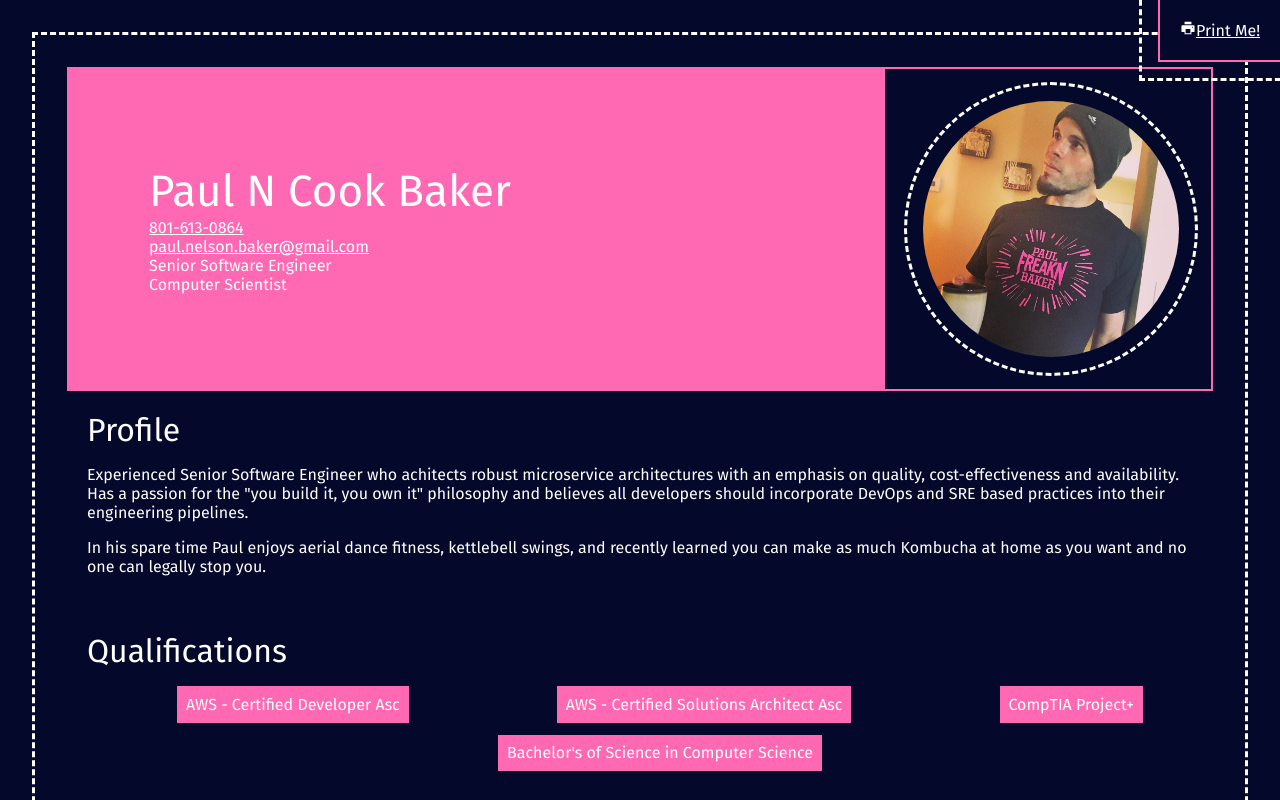
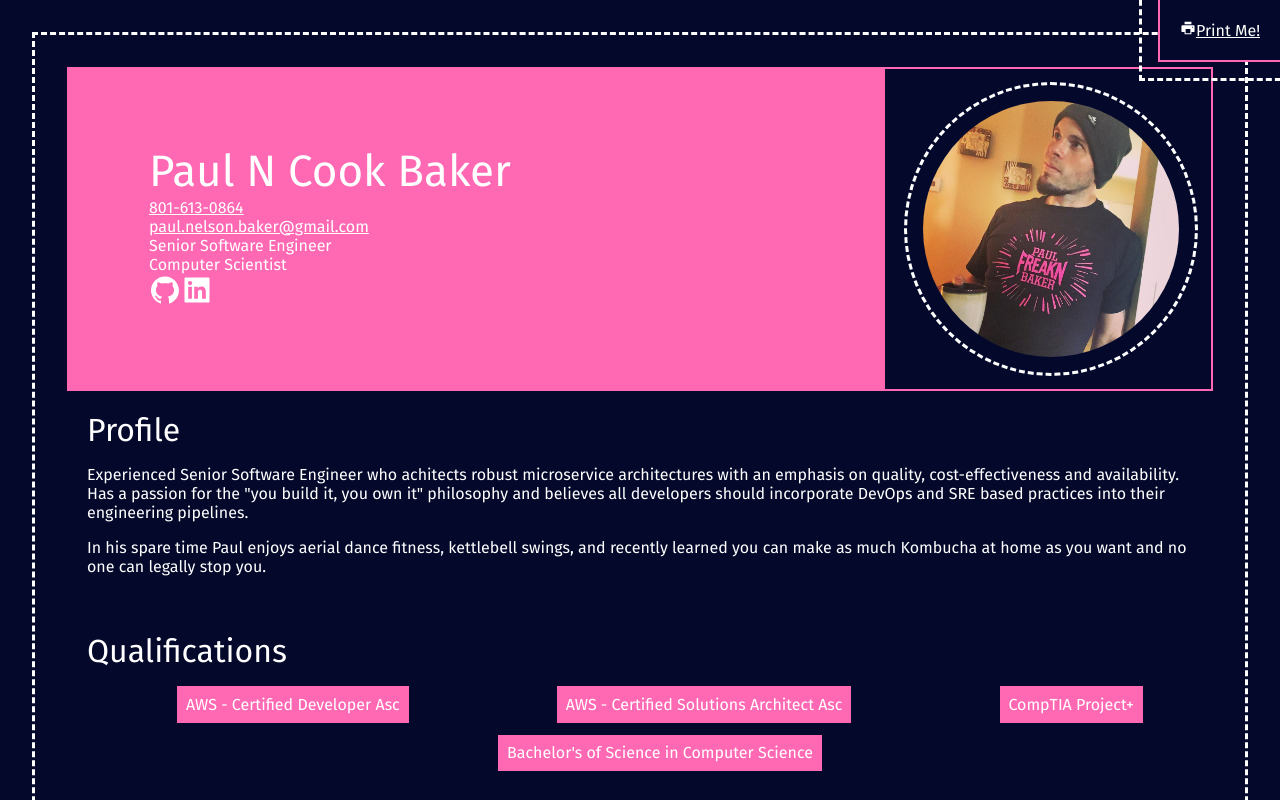
Before and after one commit to niko-dunixi/react-resume, a React (Create React App) app: page / in a window 1280 px wide. Shown: the top 800 px of the page. Built offline with nearby package versions, Linux system fonts and the light colour scheme.

Commit message:
feat: adding socials to resume

```diff
--- a/package.json
+++ b/package.json
@@ -12,7 +12,7 @@
     "@types/react-dom": "^18.0.5",
     "react": "^18.1.0",
     "react-dom": "^18.1.0",
-    "react-icons": "^4.3.1",
+    "react-icons": "^4.6.0",
     "react-scripts": "5.0.1",
     "string-hash": "^1.1.3",
     "typescript": "^4.6.4",
--- a/src/App.css
+++ b/src/App.css
@@ -255,6 +255,11 @@
   border-radius: 50%;
 }
 
+.resume-socials {
+  display: flex;
+  font-size: 2em;
+}
+
 .resume-section {
   padding: 1.25em;
 
--- a/src/App.tsx
+++ b/src/App.tsx
@@ -9,6 +9,7 @@ import Section from "./Section";
 import selfie from "./images/profile.jpg";
 import StyleControls from "./StyleControls";
 import stringHash from "string-hash";
+import { AiFillGithub, AiFillLinkedin } from 'react-icons/ai';
 
 const workexp: Array<WorkExperienceProps> = [
   {
@@ -167,6 +168,10 @@ function App() {
             </div>
             <div>Senior Software Engineer</div>
             <div>Computer Scientist</div>
+            <div className="resume-socials">
+              <a href="https://github.com/niko-dunixi" target="_blank"><AiFillGithub /></a>
+              <a href="https://www.linkedin.com/in/niko-dunixi" target="_blank"><AiFillLinkedin /></a>
+            </div>
           </div>
           <img className="resume-subject-selfie" src={selfie}></img>
         </header>
```
Also changed, not shown: 1 other file (tests, documents, lock files or other folders).
